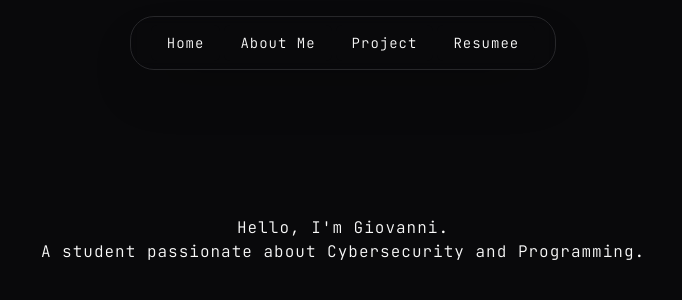
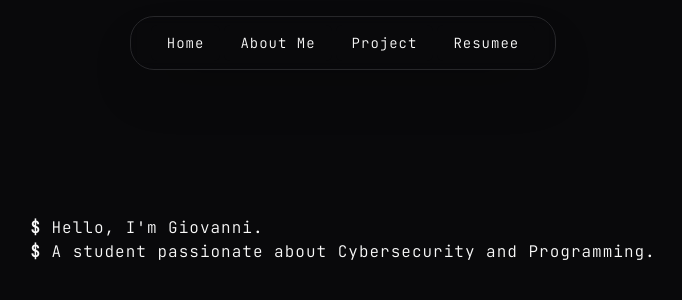
Before and after one commit to GiovanniMenon/portfolio, a Next.js app: page / in a window 1280 px wide. Shown: the top 300 px of the page, without its empty margins (297-979 px from the left). Built offline with nearby package versions, Linux system fonts and the light colour scheme.

Commit message:
4/02/2024

```diff
--- a/src/components/hero/heroHeaderComponent.tsx
+++ b/src/components/hero/heroHeaderComponent.tsx
@@ -4,8 +4,11 @@ function HeroHeader() {
     return (
         <div className="flex flex-col justify-center items-center content-center w-full h-[60vh] ">
             {/* eslint-disable-next-line react/no-unescaped-entities */}
-            <span>Hello, I'm Giovanni.</span>
-            <span>A student passionate about Cybersecurity and Programming.</span>
+            <div className="max-w-[1300px] flex flex-col ">
+                <span><span className="font-bold">$</span> Hello, I'm Giovanni.</span>
+                <span><span className="font-bold">$</span> A student passionate about Cybersecurity and Programming.</span>
+            </div>
+
             {/* Possibile uso di una animazione*/}
         </div>
     )
```
